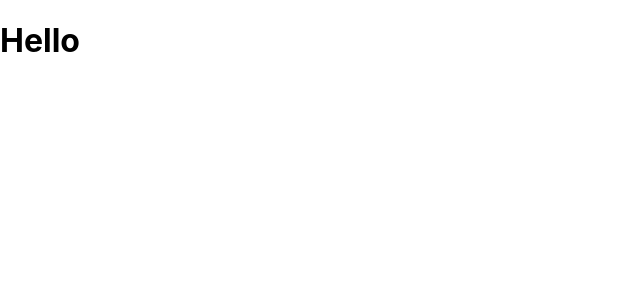
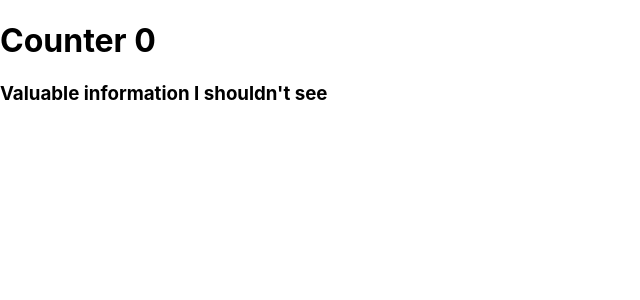
Before and after one commit to ibrikk/practice-react-redux, a React (Create React App) app: page / in a window 1280 px wide. Shown: the top 300 px of the page, without its empty margins (0-640 px from the left). Built offline with nearby package versions, Linux system fonts and the light colour scheme.

Commit message:
add reducers

```diff
--- a/src/App.js
+++ b/src/App.js
@@ -1,8 +1,15 @@
+import React from 'react';
+import {useSelector} from 'react-redux';
 
-function App() {
+
+const App = () => {
+  const counter = useSelector(state => state.counterReducer);
+  const isLogged = useSelector(state => state.loggedReducer)
   return (
     <div className="App">
-    <h1>Hello</h1>
+    <h1>Counter {counter} </h1>
+    <h3>Valuable information I shouldn't see</h3>
+    <h4>{isLogged}</h4>
     </div>
   );
 }
--- a/src/index.js
+++ b/src/index.js
@@ -3,13 +3,21 @@ import ReactDOM from 'react-dom';
 import './index.css';
 import App from './App';
 import reportWebVitals from './reportWebVitals';
-import {createStore} from 'redux';
+import { createStore } from 'redux';
+import rootReducer from './reducers/index';
+import { Provider } from 'react-redux';
 
+const store = createStore(
+  rootReducer,
+  window.__REDUX_DEVTOOLS_EXTENSION__ && window.__REDUX_DEVTOOLS_EXTENSION__()
+  );
 
 ReactDOM.render(
+  <Provider store={store}>
   <React.StrictMode>
     <App />
-  </React.StrictMode>,
+  </React.StrictMode>
+  </Provider>,
   document.getElementById('root')
 );
 
--- /dev/null
+++ b/src/reducers/counter.js
@@ -0,0 +1,11 @@
+const counterReducer = (state = 0, action) => {
+  switch(action.type) {
+    case 'INCREMENT':
+    return state + 1;
+    case 'DECREMENT':
+    return state - 1;
+    default: return state;
+  }
+}
+
+export default counterReducer;
--- /dev/null
+++ b/src/reducers/index.js
@@ -0,0 +1,10 @@
+import loggedReducer from './isLogged';
+import counterReducer from './counter';
+import { combineReducers } from 'redux';
+
+const rootReducer = combineReducers({
+  counterReducer,
+  loggedReducer,
+});
+
+export default rootReducer;
--- /dev/null
+++ b/src/reducers/isLogged.js
@@ -0,0 +1,9 @@
+const loggedReducer = (state = false, action) => {
+  switch(action.type) {
+    case 'SIGN_IN':
+      return !state;
+      default: return state;
+  }
+};
+
+export default loggedReducer;
```
